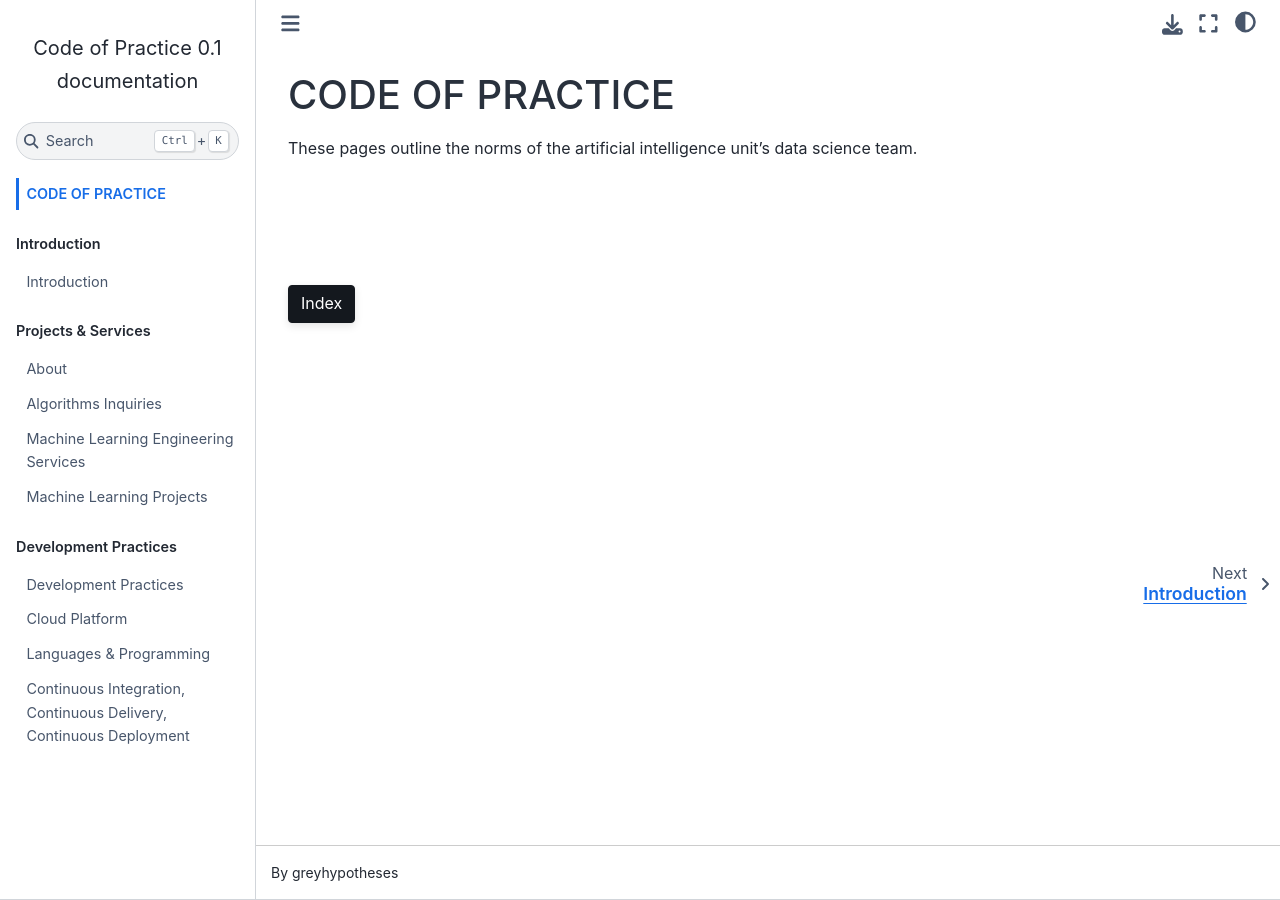
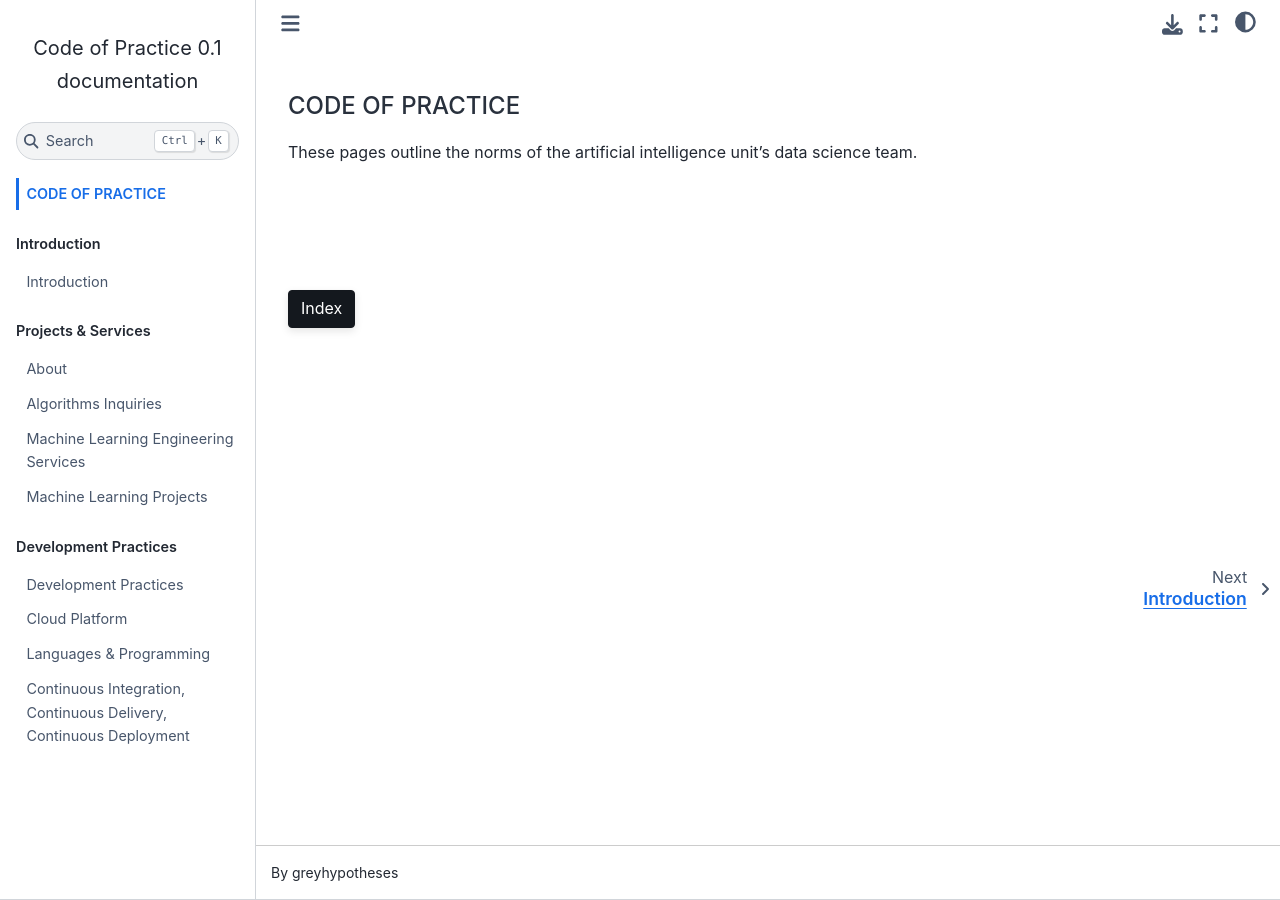
Before and after one commit to thereferences/practice, a Sphinx documentation site: the page built from docs/source/index.rst, in a window 1280 px wide. Built offline with Sphinx 7.4.7 and the Sphinx Book theme 1.1.4, drawn with Linux system fonts in a browser that asks for light colours.

Commit message:
Update docs/source/_static/css/generic.css

```diff
--- a/docs/source/_static/css/generic.css
+++ b/docs/source/_static/css/generic.css
@@ -1,6 +1,5 @@
 /* Lists
-   ==========================================================================
-   https://developer.mozilla.org/en-US/docs/Web/CSS/Class_selectors          */
+   https://developer.mozilla.org/en-US/docs/Web/CSS/Class_selectors */
 
 li {
     margin-top:1px;
@@ -20,3 +19,56 @@
 .bd-main .bd-content .bd-article-container {
     max-width: 150em;
 }
+
+
+/* Font */
+
+h1 {
+  display: block;
+  font-size: 1.5em;
+  margin-top: 0.83em;
+  margin-bottom: 0.83em;
+  margin-left: 0;
+  margin-right: 0;
+  font-weight: bold;
+}
+
+h2 {
+  display: block;
+  font-size: 1.17em;
+  margin-top: 1em;
+  margin-bottom: 1em;
+  margin-left: 0;
+  margin-right: 0;
+  font-weight: bold;
+}
+
+h3 {
+  display: block;
+  font-size: 1em;
+  margin-top: 1.33em;
+  margin-bottom: 1.33em;
+  margin-left: 0;
+  margin-right: 0;
+  font-weight: bold;
+}
+
+h4 {
+  display: block;
+  font-size: .83em;
+  margin-top: 1.67em;
+  margin-bottom: 1.67em;
+  margin-left: 0;
+  margin-right: 0;
+  font-weight: bold;
+}
+
+h5 {
+  display: block;
+  font-size: .67em;
+  margin-top: 2.33em;
+  margin-bottom: 2.33em;
+  margin-left: 0;
+  margin-right: 0;
+  font-weight: bold;
+}
```
